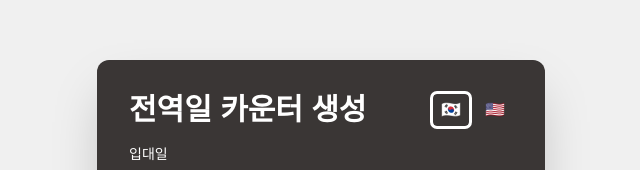
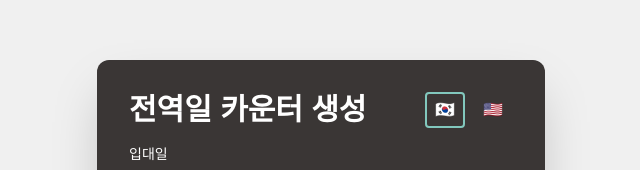
Before and after one commit to k-atusa/ets-readme-counter, a Next.js app: page / in a window 1280 px wide. Shown: the part 139-309 px from the top of the page, without its empty margins (319-959 px from the left). Built offline with nearby package versions, Linux system fonts and the light colour scheme.

Commit message:
style: enhance language button styles with transition effects

```diff
--- a/src/app/page.tsx
+++ b/src/app/page.tsx
@@ -48,8 +48,7 @@ const Home = () => {
               type="button"
               aria-label="Korean"
               onClick={() => setLang('kr')}
-              className={`px-2 py-1 rounded ${lang === 'kr' ? 'ring-2 ring-offset-1' : ''}`}
-              style={{ background: 'transparent' }}
+              className={`px-2 py-1 rounded bg-transparent transition-all ${lang === 'kr' ? 'border-2 border-[#82C8BD]' : 'border-2 border-transparent'}`}
             >
               🇰🇷
             </button>
@@ -57,8 +56,7 @@ const Home = () => {
               type="button"
               aria-label="English"
               onClick={() => setLang('en')}
-              className={`px-2 py-1 rounded ${lang === 'en' ? 'ring-2 ring-offset-1' : ''}`}
-              style={{ background: 'transparent' }}
+              className={`px-2 py-1 rounded bg-transparent transition-all ${lang === 'en' ? 'border-2 border-[#82C8BD]' : 'border-2 border-transparent'}`}
             >
               🇺🇸
             </button>
```
